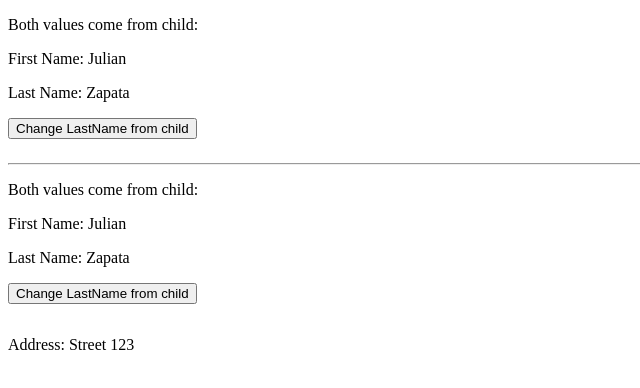
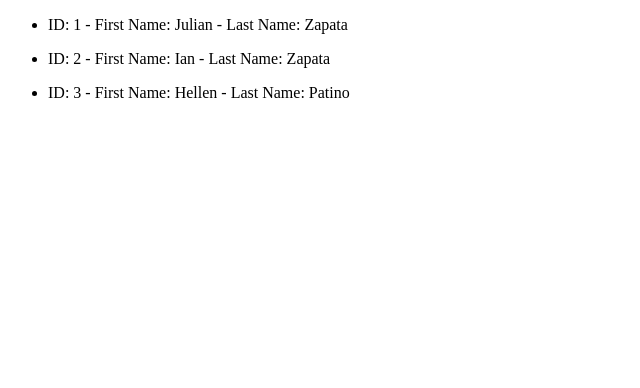
Before and after one commit to julianandreszb/vue-js-certification, a Vue app: page / in a window 1280 px wide. Shown: the top 388 px of the page, without its empty margins (0-640 px from the left). Built offline with nearby package versions, Linux system fonts and the light colour scheme.

Commit message:
Save progress: scoped slots + named slot + slot props + component props

```diff
--- a/src/App.vue
+++ b/src/App.vue
@@ -14,11 +14,13 @@
 // import DefineAsyncComponent from '@/components/Component/AsyncComp/DefineAsyncComponent.vue'
 // import VModelParent from '@/components/Component/VModel/VModelParent.vue'
 //import VModelParent from '@/components/Component/VModel/VModelParent.vue'
-import ParentWrapper from '@/components/Component/Slot/ScopedSlots/ChildScopedSlotParentWrapper.vue'
+// import ParentWrapper from '@/components/Component/Slot/ScopedSlots/ChildScopedSlotParentWrapper.vue'\
+
+import SlotFancyListWrapper from '@/components/Component/Slot/FancyList/SlotFancyListWrapper.vue'
 </script>
 
 <template>
-  <ParentWrapper />
+  <SlotFancyListWrapper />
 </template>
 
 <style scoped></style>
--- /dev/null
+++ b/src/components/Component/Slot/FancyList/SlotFancyListChild.vue
@@ -0,0 +1,43 @@
+<script setup>
+import { ref } from 'vue'
+const props = defineProps({
+  loadingTimeout: {
+    type: Number,
+    default: 1000
+  }
+})
+const items = ref([])
+
+setTimeout(() => {
+  items.value = [
+    {
+      id: 1,
+      firstName: 'Julian',
+      lastName: 'Zapata'
+    },
+    {
+      id: 2,
+      firstName: 'Ian',
+      lastName: 'Zapata'
+    },
+    {
+      id: 3,
+      firstName: 'Hellen',
+      lastName: 'Patino'
+    }
+  ]
+}, props.loadingTimeout)
+</script>
+
+<template>
+  <div v-if="!items.length">
+    <p>Loading...</p>
+  </div>
+  <ul v-else>
+    <li v-for="item in items" :key="item.id">
+      <slot name="item" :itemData="item"></slot>
+    </li>
+  </ul>
+</template>
+
+<style scoped></style>
--- /dev/null
+++ b/src/components/Component/Slot/FancyList/SlotFancyListWrapper.vue
@@ -0,0 +1,18 @@
+<script setup>
+import SlotFancyListChild from '@/components/Component/Slot/FancyList/SlotFancyListChild.vue'
+const loadingTimeout = 1000
+</script>
+
+<template>
+  <SlotFancyListChild :loadingTimeout="loadingTimeout">
+    <template #item="itemProps">
+      <p>
+        {{
+          `ID: ${itemProps.itemData.id} - First Name: ${itemProps.itemData.firstName} - Last Name: ${itemProps.itemData.lastName}`
+        }}
+      </p>
+    </template>
+  </SlotFancyListChild>
+</template>
+
+<style scoped></style>
```
